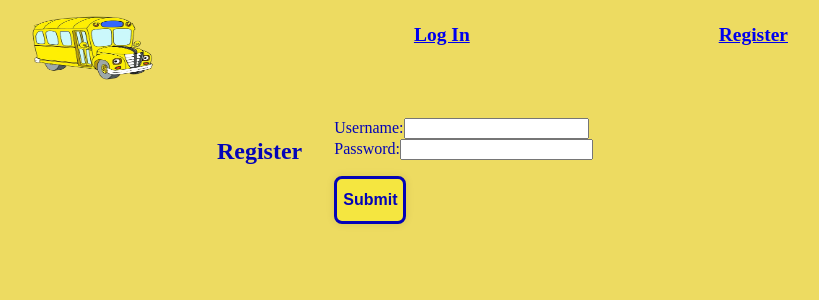
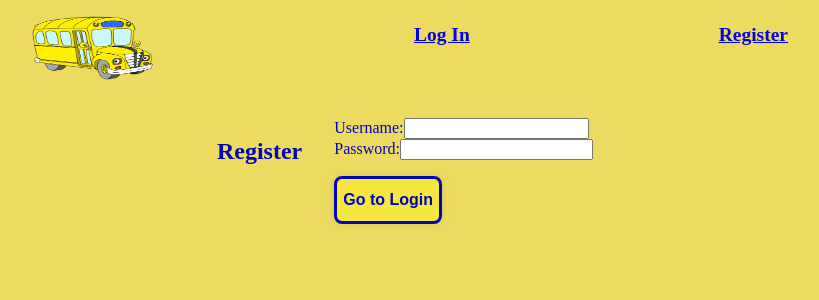
Before and after one commit to traceygordon/beep-beep, a React (Vite) app in the folder client/: page /register in a window 1280 px wide. Shown: the top 300 px of the page, without its empty margins (235-1054 px from the left). Built offline with nearby package versions, Linux system fonts and the light colour scheme.

Commit message:
fixed delete account fn

```diff
--- a/client/src/App.jsx
+++ b/client/src/App.jsx
@@ -23,7 +23,7 @@ function App() {
 
         <Route path="/register" element={<Register setToken={setToken}/>} />
 
-        <Route path="/account" element={<Account token={token} />}/>
+        <Route path="/account" element={<Account setToken={setToken} token={token} />}/>
 
         <Route path="/buses" element={<Buses token={token} />}/>
 
--- a/client/src/components/Account.jsx
+++ b/client/src/components/Account.jsx
@@ -1,10 +1,12 @@
 import { useEffect, useState } from "react";
 import { deleteUser } from "../api";
+import { useNavigate } from "react-router-dom";
 
-export default function Account({ token }) {
+export default function Account({ setToken, token }) {
   const [user, setUser] = useState(null);
   const [username, setUsername] = useState("");
   const [password, setPassword] = useState("");
+  const navigate = useNavigate();
 
 
 useEffect(() => {
@@ -53,6 +55,9 @@ useEffect(() => {
     async function handleDelete() {
       try {
         await deleteUser(user.id);
+        setToken("");
+localStorage.removeItem("token");
+      navigate("/");
       } catch (err) {
         console.error(err);
       }
--- a/client/src/components/Register.jsx
+++ b/client/src/components/Register.jsx
@@ -68,7 +68,7 @@ export default function Register({ setToken }) {
           {passwordError && <p>{passwordError}</p>}
         </label>
         <br />
-        <button className="submit-button" type="submit">Submit</button>
+        <button className="submit-button" type="submit">Go to Login</button>
       </form>
     </div>
   );
```
